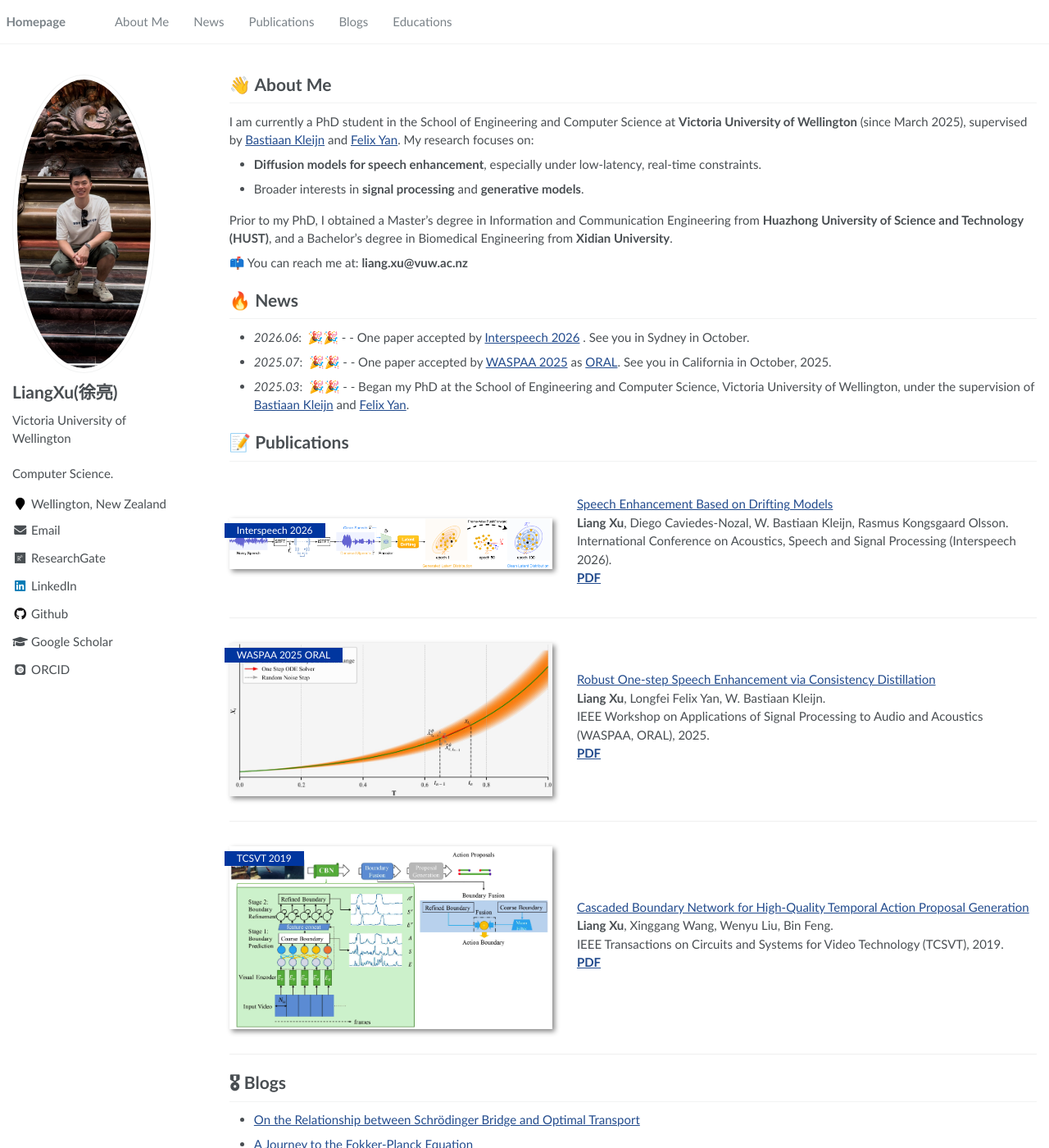
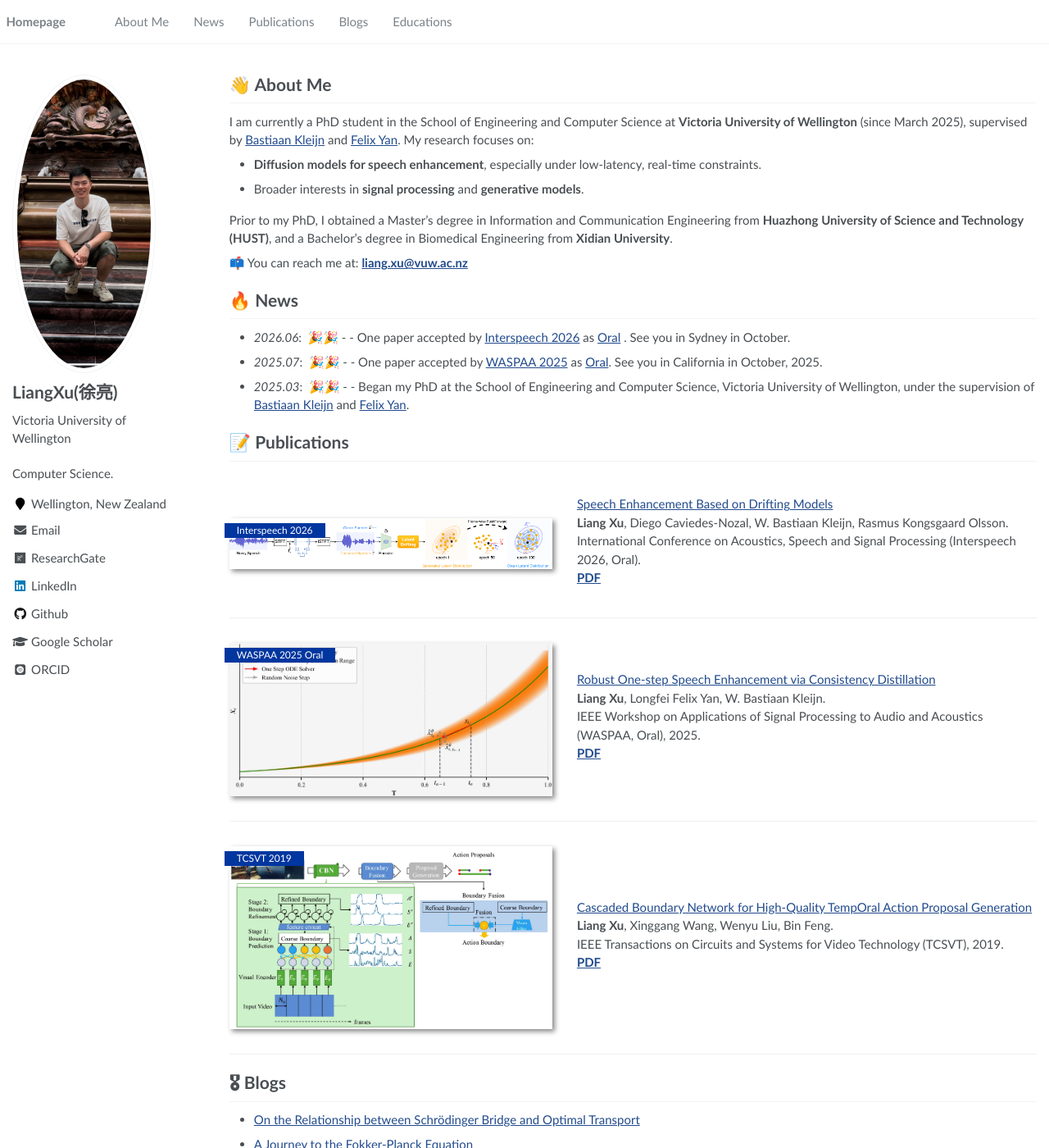
Before and after one commit to LiangXu123/LiangXu123.github.io, a Jekyll site: the page built from _pages/about.md, in a window 1280 px wide and 1400 px high. Shown: the whole window at 82% size. Built offline with Jekyll 4.4.1, drawn with Linux system fonts in a browser that asks for light colours; some web fonts are replaced.

```diff
--- a/_pages/about.md
+++ b/_pages/about.md
@@ -9,9 +9,9 @@
 ---
 
 {% if site.google_scholar_stats_use_cdn %}
-{% assign gsDataBaseUrl = "https://cdn.jsdelivr.net/gh/" | append: site.repository | append: "@" %}
+{% assign gsDataBaseUrl = "<https://cdn.jsdelivr.net/gh/>" | append: site.repository | append: "@" %}
 {% else %}
-{% assign gsDataBaseUrl = "https://raw.githubusercontent.com/" | append: site.repository | append: "/" %}
+{% assign gsDataBaseUrl = "<https://raw.githubusercontent.com/>" | append: site.repository | append: "/" %}
 {% endif %}
 {% assign url = gsDataBaseUrl | append: "google-scholar-stats/gs_data_shieldsio.json" %}
 
@@ -26,13 +26,12 @@
 
 Prior to my PhD, I obtained a Master’s degree in Information and Communication Engineering from **Huazhong University of Science and Technology (HUST)**, and a Bachelor’s degree in Biomedical Engineering from **Xidian University**.
 
-📫 You can reach me at: **liang.xu@vuw.ac.nz**
-
-
+📫 You can reach me at: **<liang.xu@vuw.ac.nz>**
 
 # 🔥 News
-- _2026.06_: &nbsp;🎉🎉 - - One paper accepted by [Interspeech 2026](https://interspeech2026.org/en-AU/pages/author-resources/resources) . See you in Sydney in October.
-- _2025.07_: &nbsp;🎉🎉 - - One paper accepted by [WASPAA 2025](https://waspaa.com/) as [ORAL](https://waspaa.com/technical-program-schedule/). See you in California in October, 2025.
+
+- _2026.06_: &nbsp;🎉🎉 - - One paper accepted by [Interspeech 2026](https://interspeech2026.org/en-AU/pages/author-resources/resources) as [Oral](https://interspeech2026.org/en-AU/pages/programme/program) . See you in Sydney in October.
+- _2025.07_: &nbsp;🎉🎉 - - One paper accepted by [WASPAA 2025](https://waspaa.com/) as [Oral](https://waspaa.com/technical-program-schedule/). See you in California in October, 2025.
 - _2025.03_: &nbsp;🎉🎉 - - Began my PhD at the School of Engineering and Computer Science, Victoria University of Wellington, under the supervision of [Bastiaan Kleijn](https://people.wgtn.ac.nz/bastiaan.kleijn) and [Felix Yan](https://people.wgtn.ac.nz/felix.yan).
 
 # 📝 Publications
@@ -47,7 +46,7 @@
   <div class='paper-box-text' markdown="1">
 [Speech Enhancement Based on Drifting Models](https://liangxu123.github.io/driftse/) <br>
 **Liang Xu**, Diego Caviedes-Nozal, W. Bastiaan Kleijn, Rasmus Kongsgaard Olsson. <br>
-International Conference on Acoustics, Speech and Signal Processing (Interspeech 2026). <br>
+International Conference on Acoustics, Speech and Signal Processing (Interspeech 2026, Oral). <br>
 [**PDF**](https://arxiv.org/abs/2604.24199)<br>
   </div>
 </div>
@@ -55,30 +54,26 @@
 <div class='paper-box'>
   <div class='paper-box-image'>
     <div>
-      <div class="badge">WASPAA 2025 ORAL</div>
+      <div class="badge">WASPAA 2025 Oral</div>
       <img src='images/2025-WASPAA-ROSECD.png' alt="rose-cd" width="100%">
     </div>
   </div>
   <div class='paper-box-text' markdown="1">
 [Robust One-step Speech Enhancement via Consistency Distillation](https://liangxu123.github.io/rosecd/) <br>
 **Liang Xu**, Longfei Felix Yan, W. Bastiaan Kleijn. <br>
-IEEE Workshop on Applications of Signal Processing to Audio and Acoustics (WASPAA, ORAL), 2025. <br>
+IEEE Workshop on Applications of Signal Processing to Audio and Acoustics (WASPAA, Oral), 2025. <br>
 [**PDF**](https://arxiv.org/abs/2507.05688)<br>
   </div>
 </div>
 
-
-
 <div class='paper-box'><div class='paper-box-image'><div><div class="badge">TCSVT 2019</div><img src='images/2019-TCSVT-CBN.png' alt="cascade" width="100%"></div></div>
 <div class='paper-box-text' markdown="1">
-[Cascaded Boundary Network for High-Quality Temporal Action Proposal Generation](https://ieeexplore.ieee.org/document/8852682) <br>
+[Cascaded Boundary Network for High-Quality TempOral Action Proposal Generation](https://ieeexplore.ieee.org/document/8852682) <br>
 **Liang Xu**, Xinggang Wang, Wenyu Liu, Bin Feng. <br>
 IEEE Transactions on Circuits and Systems for Video Technology (TCSVT), 2019. <br>
 [**PDF**](https://ieeexplore.ieee.org/document/8852682)<br>
 </div>
 </div>
-
-
 
 <!-- # 🎖 Honors and Awards
 
@@ -87,7 +82,6 @@
 - _2016_ First Prize Academic Scholarship, HUST, Wuhan
 - _2015_ Provincial award of Excellence(College Students Innovation and Entrepreneurship Project), XDU, Xi'an -->
 
-
 # 🎖 Blogs
 
 - [On the Relationship between Schrödinger Bridge and Optimal Transport](https://liangxu123.github.io/blogs/sbot)
@@ -95,8 +89,6 @@
 - [The Radon-Nikodym Derivative (dP/dR)](https://liangxu123.github.io/blogs/logpq)
 - [Gradient, Divergence and Laplacian](https://liangxu123.github.io/blogs/Laplacian)
 
-
-
 # 📖 Educations
 
 - 2025.03 - Present, PhD Student in School of Engineering and Computer Science, Victoria University of Wellington, Supervisor: [Bastiaan Kleijn](https://people.wgtn.ac.nz/bastiaan.kleijn) and [Felix Yan](https://people.wgtn.ac.nz/felix.yan).
--- a/driftse/index.html
+++ b/driftse/index.html
@@ -65,7 +65,7 @@
                 </a></span>
             </div>
             <div class="is-size-5 publication-authors">
-              <span class="author-block">Interspeech 2026</span>
+              <span class="author-block">Interspeech 2026 Oral</span>
             </div>
             <div class="is-size-5 publication-authors">
               <span class="author-block"><sup>1</sup>School of Engineering and Computer Science, Victoria University of
@@ -84,8 +84,7 @@
                 <!-- PDF Link. -->
                 <span class="link-block">
                   <!-- <a href="../files/papers/UDOS.pdf" -->
-                  <a href="https://arxiv.org/abs/2604.24199"
-                    class="external-link button is-normal is-rounded is-dark">
+                  <a href="https://arxiv.org/abs/2604.24199" class="external-link button is-normal is-rounded is-dark">
                     <span class="icon">
                       <i class="fas fa-file-pdf"></i>
                     </span>
```
